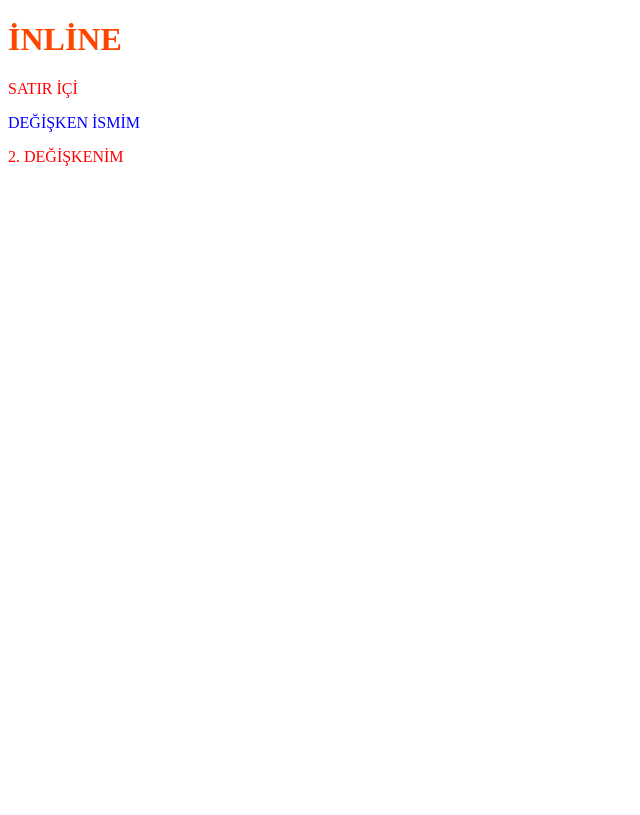
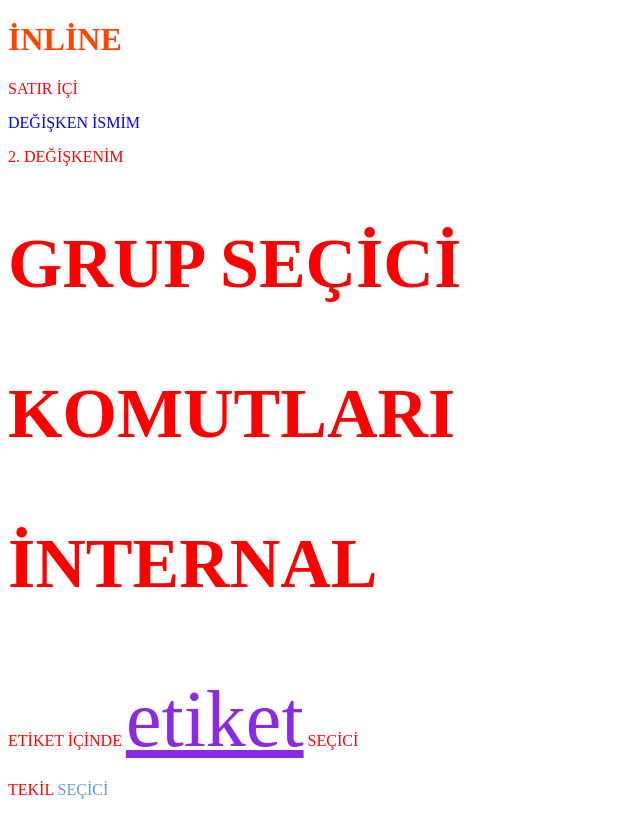
Before and after one commit to busrademirov1616-coder/CSS-REN-YORUM, a plain HTML site: page oncelik.html in a window 1280 px wide. Shown: the whole page, without its empty margins (0-640 px from the left). Drawn offline with Linux system fonts and the light colour scheme.

Commit message:
grup ve tekil seçicileri öğrendim

```diff
--- a/oncelik.html
+++ b/oncelik.html
@@ -2,6 +2,9 @@
 <html>
     <head>
         <style>
+            h2,h3{
+                font-size: 70px;
+            }
             *{
                 color: red;
             }
@@ -11,6 +14,13 @@
             .orange{
                 color: orangered;
             }
+            p u{
+                color: blueviolet;
+                font-size: 80px;
+            }
+            p #x{
+                color: cornflowerblue;
+            }
         </style>
 
     </head>
@@ -19,6 +29,11 @@
         <p>SATIR İÇİ</p>
         <p id="değişken">DEĞİŞKEN İSMİM</p>
         <p id="değişken2">2. DEĞİŞKENİM</p>
+        <h2>GRUP SEÇİCİ</h2>
+        <h3>KOMUTLARI</h3>
+        <h3>İNTERNAL</h3>
+        <p>ETİKET İÇİNDE <u>etiket</u> SEÇİCİ </p>
+        <p>TEKİL <span id="x">SEÇİCİ</span></p>
 
     </body>
 </html>
```
